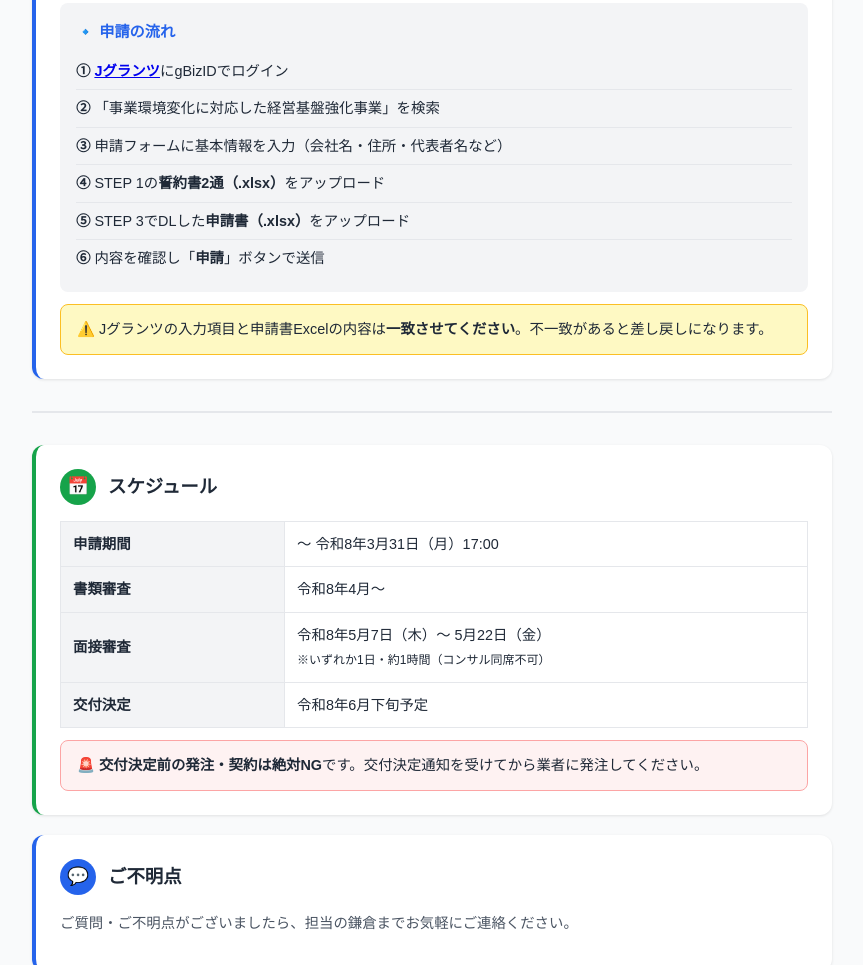
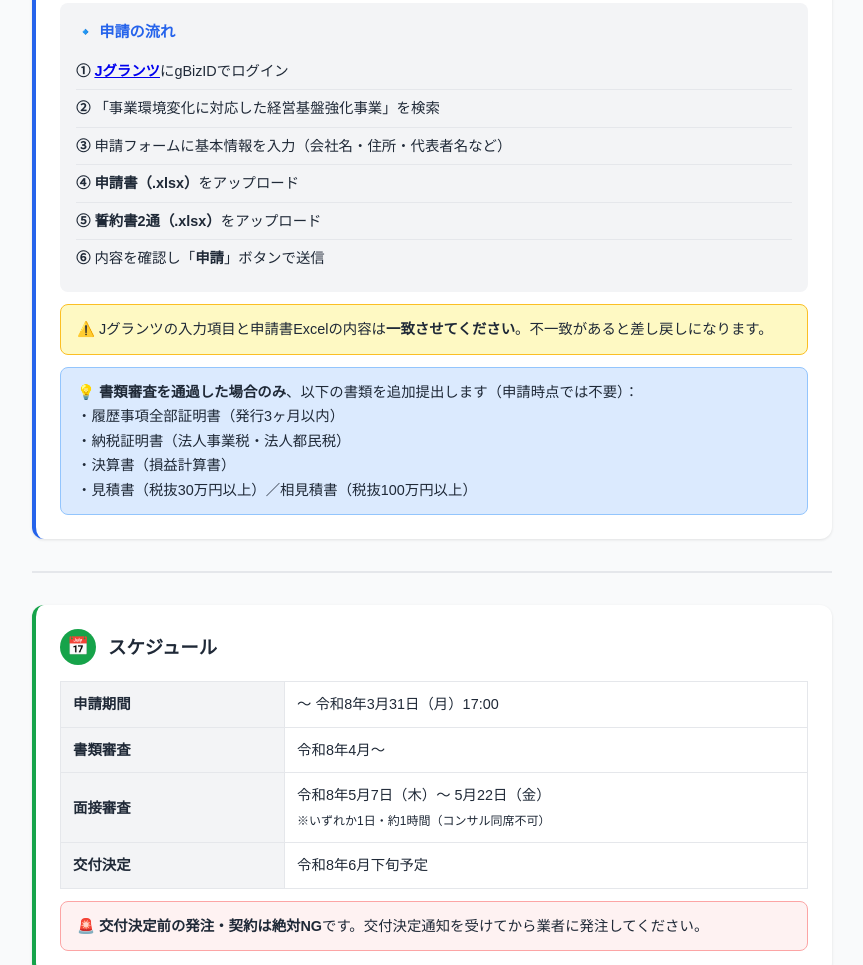
Before and after one commit to shota9616/kmst-olive-japan-guide, a plain HTML site: page index.html in a window 1280 px wide. Shown: the part 1969-2934 px from the top of the page, without its empty margins (208-1071 px from the left). Drawn offline with Linux system fonts and the light colour scheme.

Commit message:
募集要項確認: 申請時は申請書+誓約書のみ、決算書等は書類審査通過後

```diff
--- a/index.html
+++ b/index.html
@@ -303,14 +303,22 @@
                 <li><strong>①</strong> <a href="https://www.jgrants-portal.go.jp/" target="_blank"><strong>Jグランツ</strong></a>にgBizIDでログイン</li>
                 <li><strong>②</strong> 「事業環境変化に対応した経営基盤強化事業」を検索</li>
                 <li><strong>③</strong> 申請フォームに基本情報を入力（会社名・住所・代表者名など）</li>
-                <li><strong>④</strong> STEP 1の<strong>誓約書2通（.xlsx）</strong>をアップロード</li>
-                <li><strong>⑤</strong> STEP 3でDLした<strong>申請書（.xlsx）</strong>をアップロード</li>
+                <li><strong>④</strong> <strong>申請書（.xlsx）</strong>をアップロード</li>
+                <li><strong>⑤</strong> <strong>誓約書2通（.xlsx）</strong>をアップロード</li>
                 <li><strong>⑥</strong> 内容を確認し「<strong>申請</strong>」ボタンで送信</li>
             </ul>
         </div>
 
         <div class="warning-box">
             Jグランツの入力項目と申請書Excelの内容は<strong>一致させてください</strong>。不一致があると差し戻しになります。
+        </div>
+
+        <div class="info-box">
+            <strong>書類審査を通過した場合のみ</strong>、以下の書類を追加提出します（申請時点では不要）：<br>
+            ・履歴事項全部証明書（発行3ヶ月以内）<br>
+            ・納税証明書（法人事業税・法人都民税）<br>
+            ・決算書（損益計算書）<br>
+            ・見積書（税抜30万円以上）／相見積書（税抜100万円以上）
         </div>
     </div>
 
```
